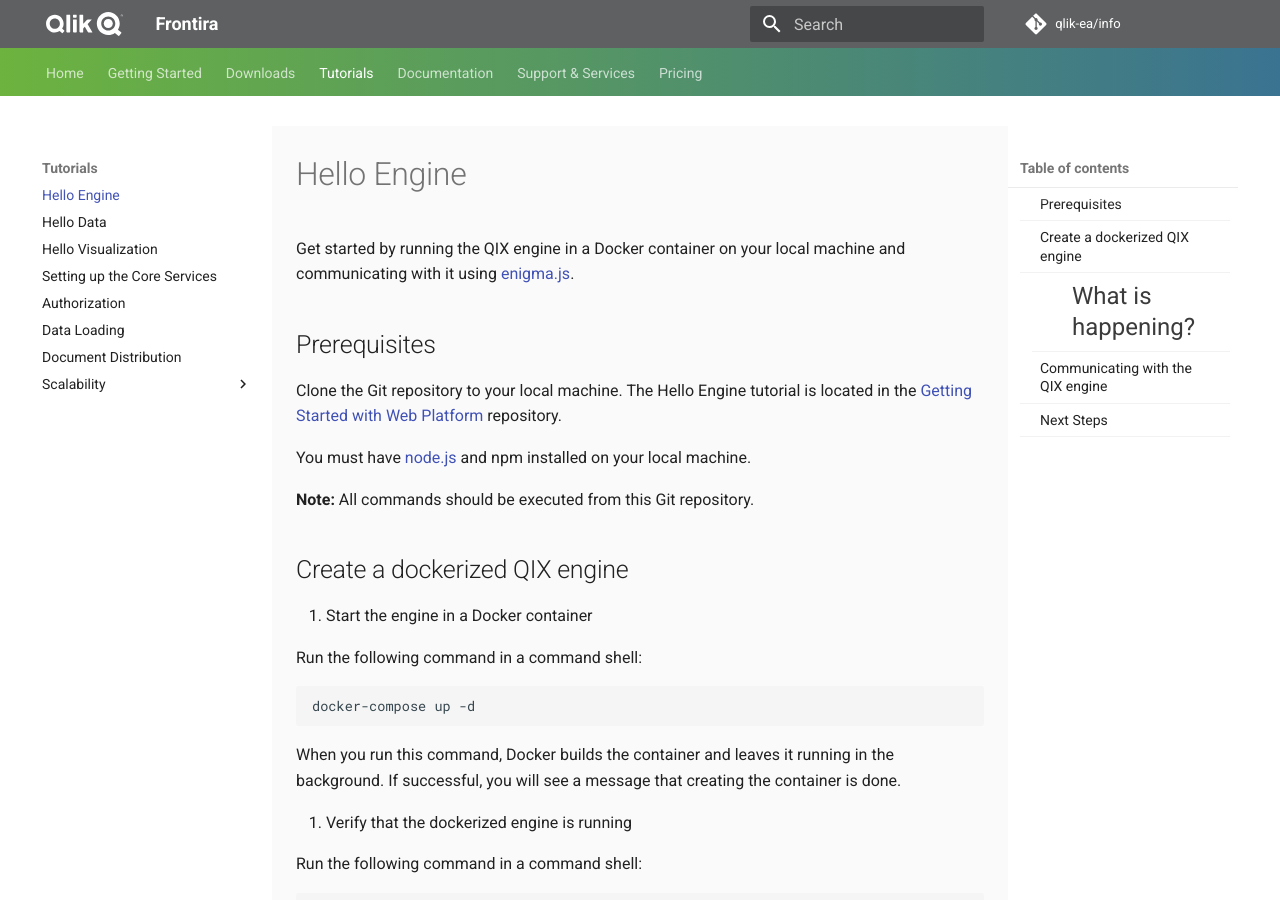
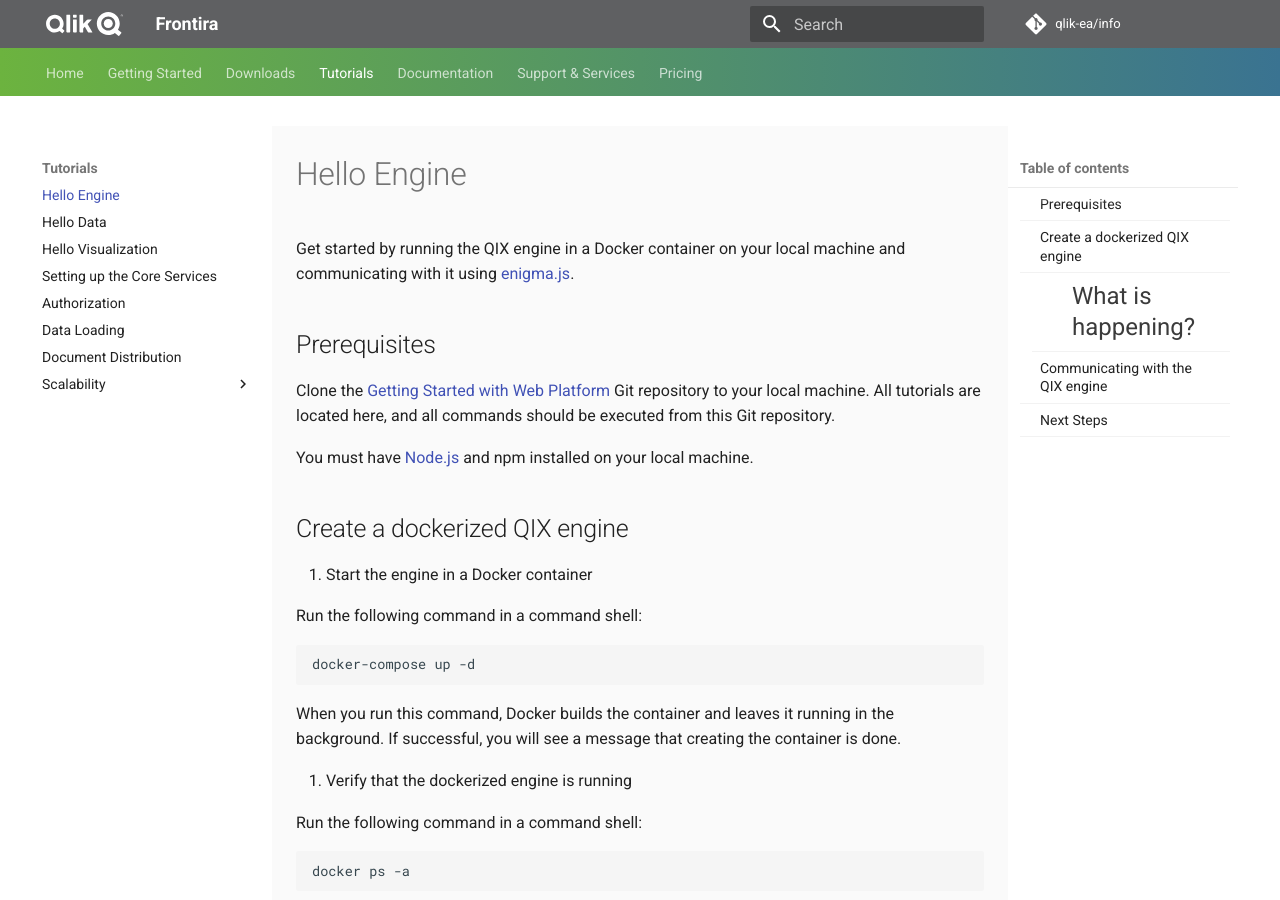
Before and after one commit to qlik-oss/core-website, an MkDocs documentation site: the page built from docs/tutorials/hello-engine.md, in a window 1280 px wide and 900 px high. Built offline with MkDocs 1.6.1 and Material for MkDocs 9.7.7, drawn with Linux system fonts in a browser that asks for light colours; comment, search, counter and statistics services are not loaded; old or Windows-style settings are respelled for this version of MkDocs.

Commit message:
Language changes/edits

```diff
--- a/docs/tutorials/hello-engine.md
+++ b/docs/tutorials/hello-engine.md
@@ -4,12 +4,9 @@
 
 ## Prerequisites
 
-Clone the Git repository to your local machine. The Hello Engine tutorial is located in the
-[Getting Started with Web Platform](https://github.com/qlik-ea/getting-started-with-web-platform) repository.
+Clone the [Getting Started with Web Platform](https://github.com/qlik-ea/getting-started-with-web-platform) Git repository to your local machine. All tutorials are located here, and all commands should be executed from this Git repository.
 
-You must have [node.js](https://nodejs.org/en/) and npm installed on your local machine.
-
-**Note:** All commands should be executed from this Git repository.
+You must have [Node.js](https://nodejs.org/en/) and npm installed on your local machine.
 
 ## Create a dockerized QIX engine
 
```
